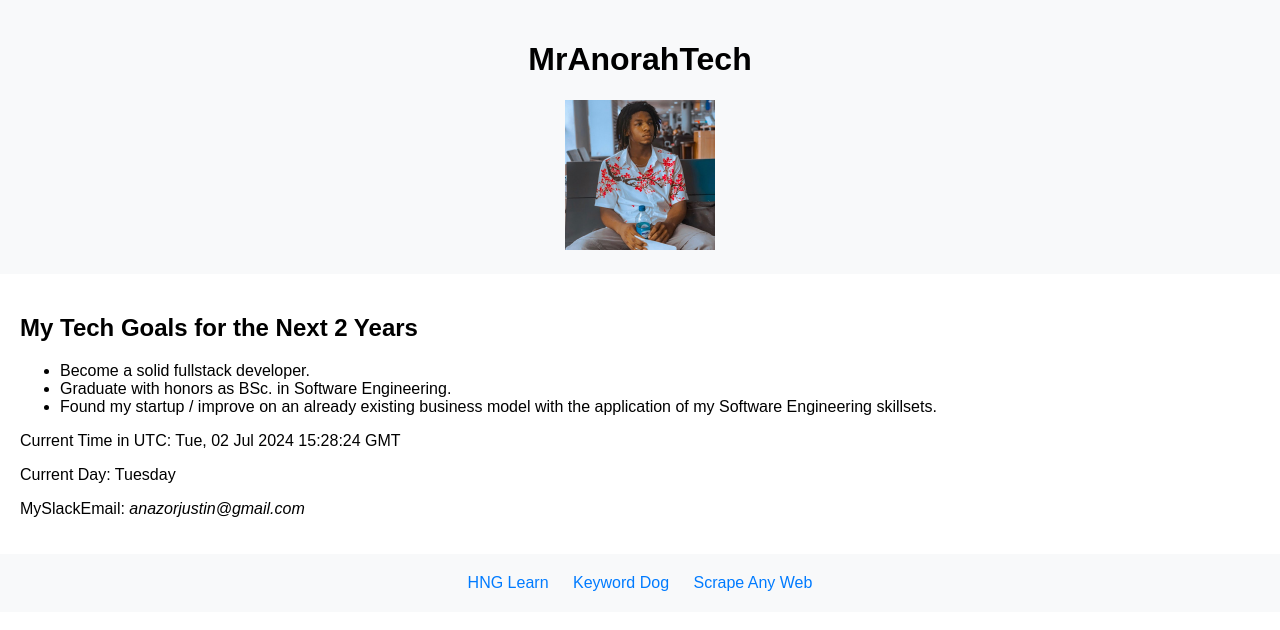
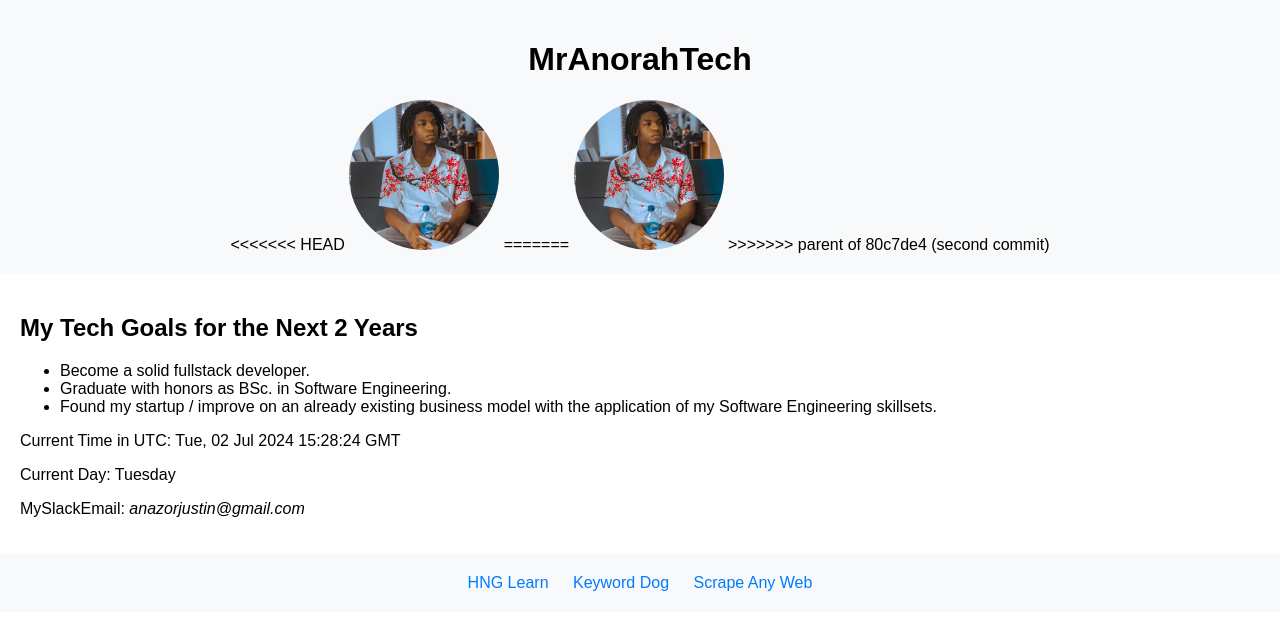
Before and after one commit to justinanazor/my-tech-goals, a plain HTML site: page index.html in a window 1280 px wide. Drawn offline with Linux system fonts and the light colour scheme.

Commit message:
5th commit

```diff
--- a/index.html
+++ b/index.html
@@ -11,7 +11,9 @@
 <body>
     <header>
         <h1 data-testid="slackDisplayName">MrAnorahTech</h1>
-        <img src="my_pix.jpg" alt="My Slack Profile Picture" data-testid="slackProfilePicture">
+        <<<<<<< HEAD <img src="my_pix.jpg" alt="My Slack Profile Picture" data-testid="slackProfilePicture"> =======
+            <img src="my_pix.jpg" alt="My Slack Profile Picture" data-testid="slackProfilePicture"> >>>>>>> parent of
+            80c7de4 (second commit)
     </header>
     <section>
         <h2>My Tech Goals for the Next 2 Years</h2>
--- a/style.css
+++ b/style.css
@@ -14,7 +14,7 @@ header {
 header img {
     width: 150px;
     height: 150px;
-    /* border-radius: 50%; */
+    border-radius: 50%;
 }
 
 section {
```
